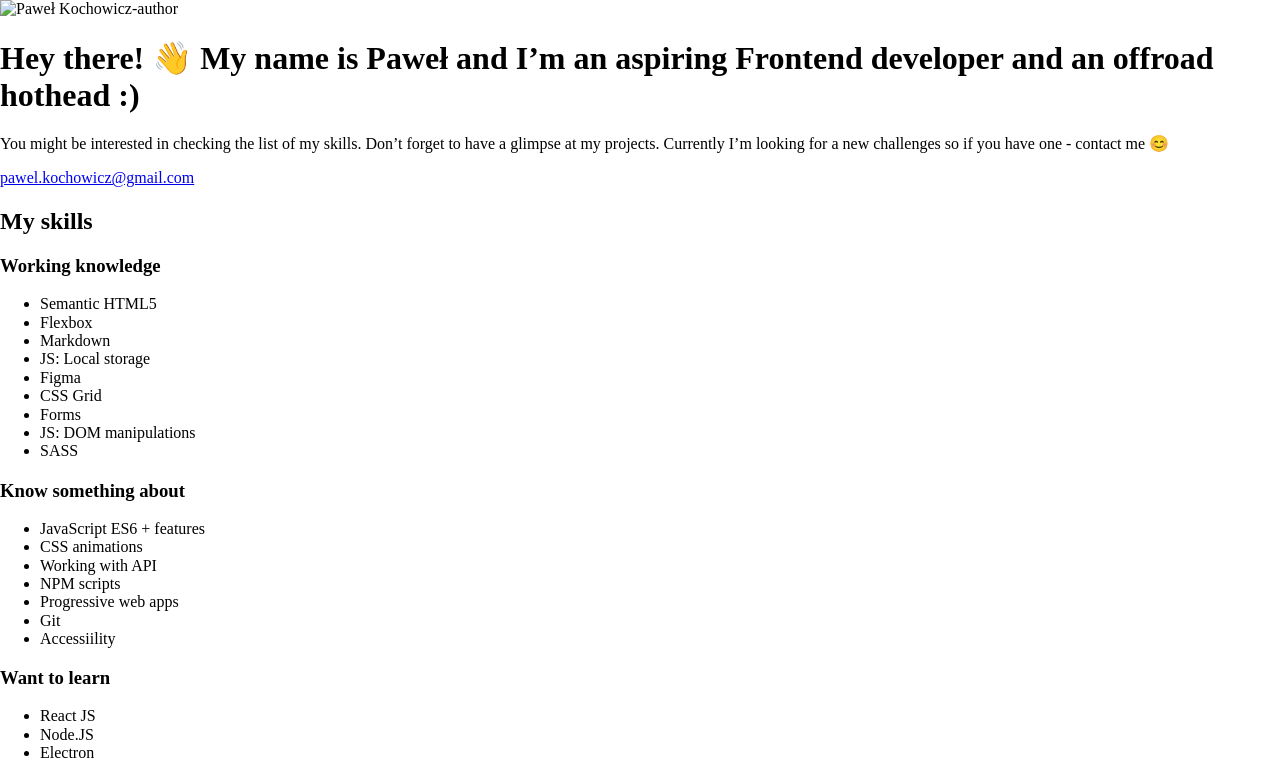
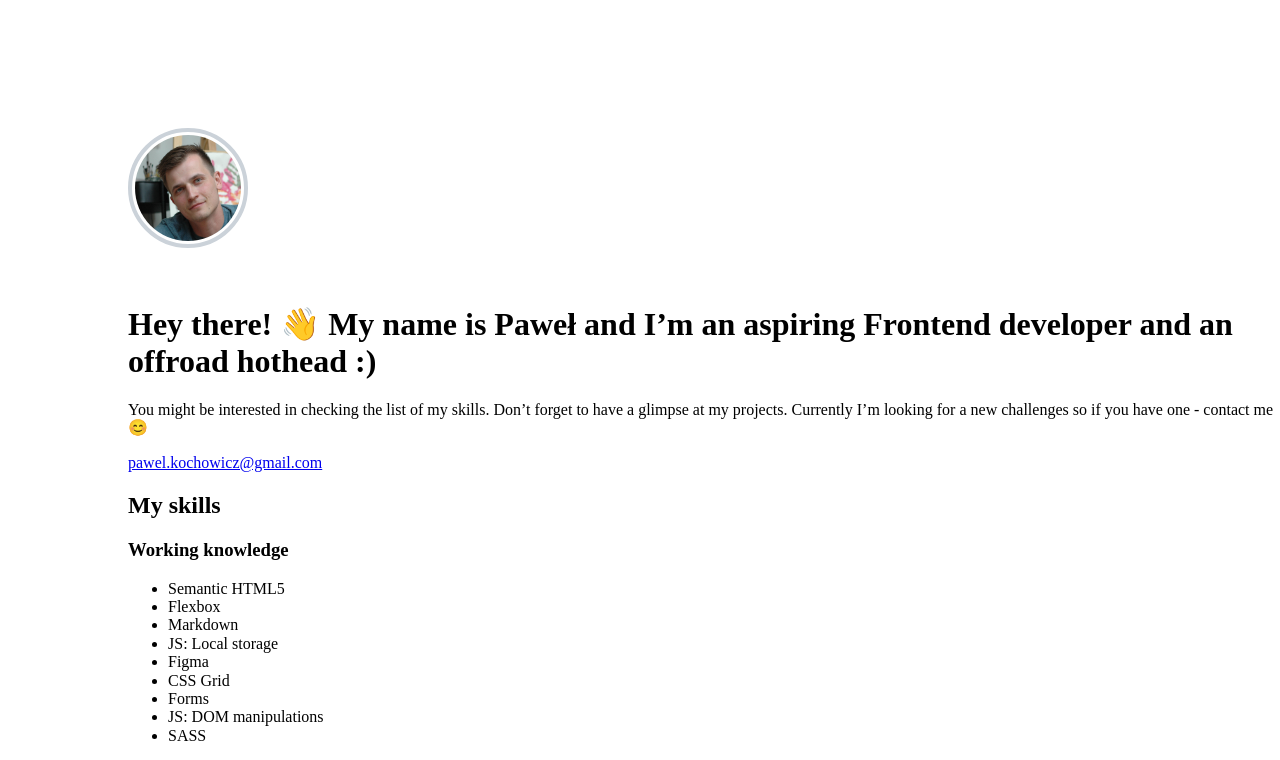
Before and after one commit to pawelkochowicz/pawelkochowicz.github.io, a website: page src/content/index.html in a window 1280 px wide. Shown: the top 760 px of the page. Drawn offline with nearby package versions, Linux system fonts and the light colour scheme; files that its build step writes are made by us from their sources; files whose address does not match are found by name.

Commit message:
feat: add portrait and styled it

```diff
--- a/src/content/index.html
+++ b/src/content/index.html
@@ -28,7 +28,7 @@
 
 <body>
   <header class="header">
-    <img src="#" alt="Paweł Kochowicz-author">
+    <img class="header__photo" src="assets/img/dsc_1377.jpg" alt="Paweł Kochowicz-author">
     <h1 class="header-title">Hey there! 👋 My name is Paweł and I’m an aspiring Frontend developer and an offroad
       hothead
       :) </h1>
--- a/src/scss/main.scss
+++ b/src/scss/main.scss
@@ -1,15 +1,29 @@
 @import "_normalize";
 @import "_variables";
-
 
 html {
   box-sizing: border-box;
 }
 
-*, *:before, *:after {
+*,
+*:before,
+*:after {
   box-sizing: inherit;
 }
 
 body {
   background: #ffffff;
+  margin-left: 128px;
+
 }
+
+.header__photo {
+  width: 120px;
+  height: 120px;
+  padding: 3px;
+  margin-top: 128px;
+  margin-bottom: 32px;
+  border-radius: 50%;
+  border: 4px solid;
+  border-color: #cbd2d9;
+}
```
Also changed, not shown: src/assets/img/DSC_1377.JPG (added).
